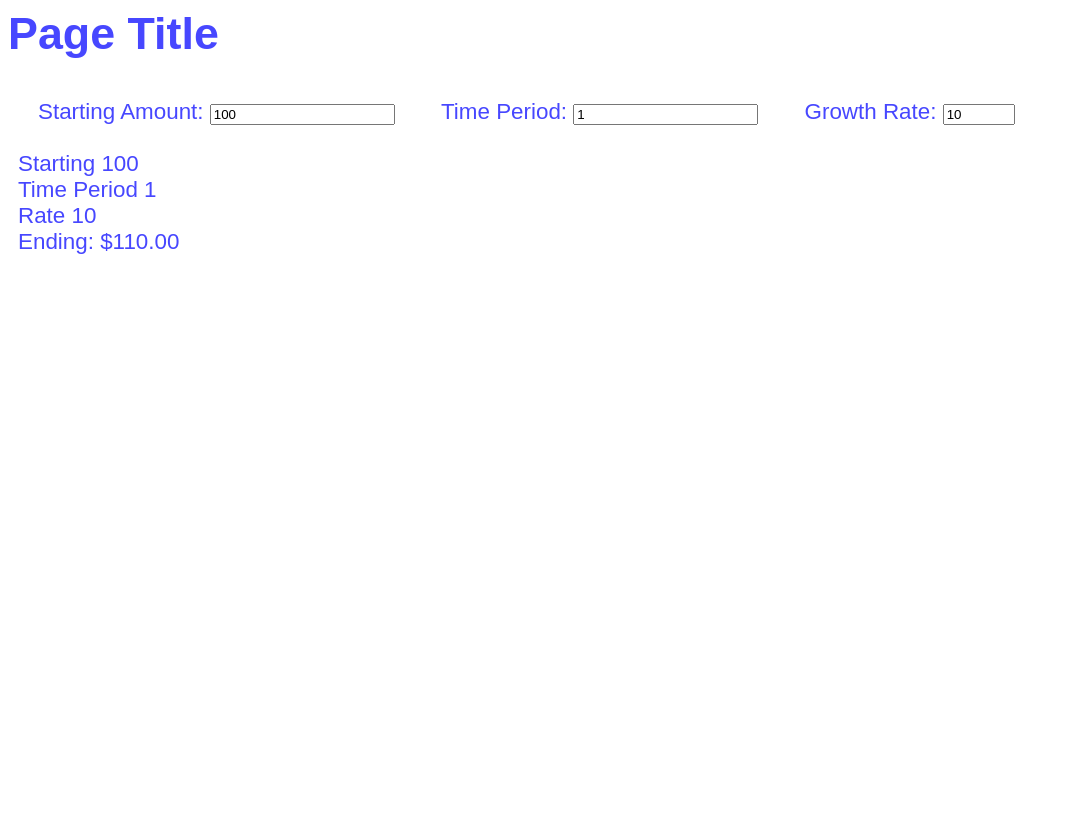
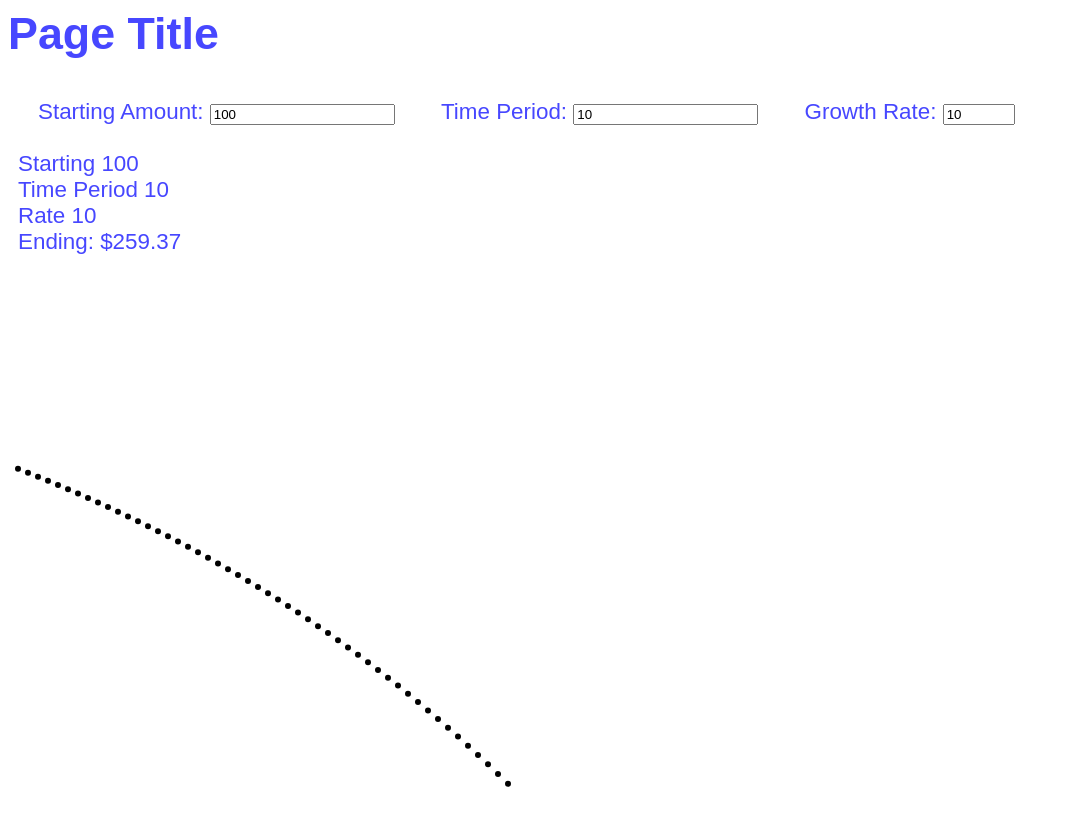
Before and after one commit to jdlawrence/thatonepercent, a website: page index.html in a window 1280 px wide. Shown: the whole page, without its empty margins (0-1067 px from the left). Before the commit the page ends 800 px from the top, so only its background shows below. Drawn offline with nearby package versions, Linux system fonts and the light colour scheme.

Commit message:
Plot has been established. Need to make dynamic and adjust scale

```diff
--- a/index.html
+++ b/index.html
@@ -34,6 +34,8 @@
 
   </div>
   <script src="node_modules/angular/angular.min.js"></script>
+  <script src="node_modules/d3/d3.min.js"></script>
+
   <script src="thatone.js"></script>
 </body>
 </html>
--- a/package.json
+++ b/package.json
@@ -23,6 +23,7 @@
   },
   "homepage": "https://github.com/jdlawrence/thatonepercent",
   "dependencies": {
-    "angular": "^1.4.3"
+    "angular": "^1.4.3",
+    "d3": "^3.5.6"
   }
 }
--- a/thatone.js
+++ b/thatone.js
@@ -1,8 +1,8 @@
 var starting = 100;
 var ending = 110;
-var timePeriod = 1;
+var timePeriod = 10;
 var rate = 10.0;
-var numBuckets = 20;
+var numBuckets = 50;
 
 // Calculate interest with given parameters
 // ending = Number(starting * Math.pow(1 + rate / 100, timePeriod)).toFixed(2);
@@ -40,7 +40,7 @@ app.controller('inputCtrl', ['$scope', function($scope) {
 app.directive("expGraph", function($parse, $window) {
   return{
     restrict: "E",
-    template: "<svg width='850' height='200'></svg>",
+    template: "<svg width='850' height='800'></svg>",
     scope: false,
     link: function(scope, elem, attrs){
       // Variables end in D to different those in directive from those not in the directive
@@ -50,6 +50,10 @@ app.directive("expGraph", function($parse, $window) {
       var startingD = 0;
       var endingAmountD = 0;
 
+      var d3 = $window.d3;
+      var rawSvg=elem.find('svg');
+      var svg = d3.select(rawSvg[0]);
+
 
       console.log('scope', scope);
       var exp = $parse(attrs.chartData);
@@ -58,20 +62,36 @@ app.directive("expGraph", function($parse, $window) {
 
 
       // Directive Data updates when any input changes
-      scope.$watchCollection('inputs', drawGraph);
+      scope.$watchCollection('inputs', updateGraph);
 
-      function drawGraph(){
+
+      // Puts data in endingAmountsD object. Ready for graphing with D3 and SVG.
+      function updateGraph(){
         endingAmountsD = [];
         for (var i = 0; i < numBuckets; i++) {
           timeD = Number(dataToPlot.timePeriod / numBuckets * (i+1)).toFixed(2);
           endingAmountD = Number(dataToPlot.starting * Math.pow(1 + dataToPlot.rate / 100, timeD)).toFixed(2);
-          endingAmountsD.push({i: timeD, end: endingAmountD});
+          endingAmountsD.push({xVal: timeD, yVal: endingAmountD});
         }
-        console.log('timeD', timeD);
-        console.log('dataToPlot', dataToPlot.starting);
         console.log('endingAmountsD', endingAmountsD);
+        drawGraph();
       }
 
+      function drawGraph() {
+        // Selects all circles and appends
+        svg.selectAll("circle")
+        .data(endingAmountsD)
+        .enter()
+        .append("circle")
+
+        .attr("cx", function(d) {
+          return d.xVal * 50;
+        })
+        .attr("cy", function(d) {
+          return d.yVal * 2;
+        })
+        .attr("r", 3);
+      }
 
       // for (var i = 0; i < numBuckets; i++) {
       //   time = Number($scope.inputs.timePeriod / numBuckets * (i+1)).toFixed(2);
```
